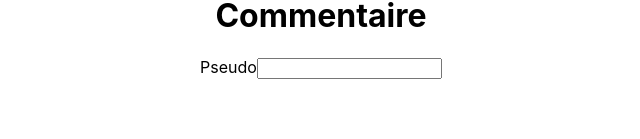
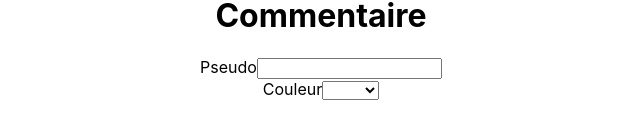
Before and after one commit to Benalta7892/ReactJS, a React (Create React App) app in the folder formulaire/forms/: page / in a window 1280 px wide. Shown: the part 431-570 px from the top of the page, without its empty margins (319-959 px from the left). Built offline with nearby package versions, Linux system fonts and the light colour scheme.

Commit message:
Les formulaires dans React

```diff
--- a/formulaire/forms/src/Forms.js
+++ b/formulaire/forms/src/Forms.js
@@ -4,11 +4,19 @@ import Car from "./Car";
 class Form extends Component {
   state = {
     username: "",
+    color: "",
+    colors: ["", "red", "blue", "green", "black", "pink"],
   };
 
   handlePseudo = (e) => {
     this.setState({
       username: e.target.value,
+    });
+  };
+
+  handleColor = (e) => {
+    this.setState({
+      color: e.target.value,
     });
   };
 
@@ -18,8 +26,23 @@ class Form extends Component {
         <Car color="red" height="400" />
         <h1>Commentaire</h1>
         <form>
-          <label>Pseudo</label>
-          <input type="text" value={this.state.username} onChange={this.handlePseudo} />
+          <div>
+            <label>Pseudo</label>
+            <input type="text" value={this.state.username} onChange={this.handlePseudo} />
+          </div>
+
+          <div>
+            <label>Couleur</label>
+            <select value={this.state.color} onChange={this.handleColor}>
+              {this.state.colors.map((color, index) => {
+                return (
+                  <option key={index} value={color}>
+                    {color}
+                  </option>
+                );
+              })}
+            </select>
+          </div>
         </form>
       </div>
     );
```
